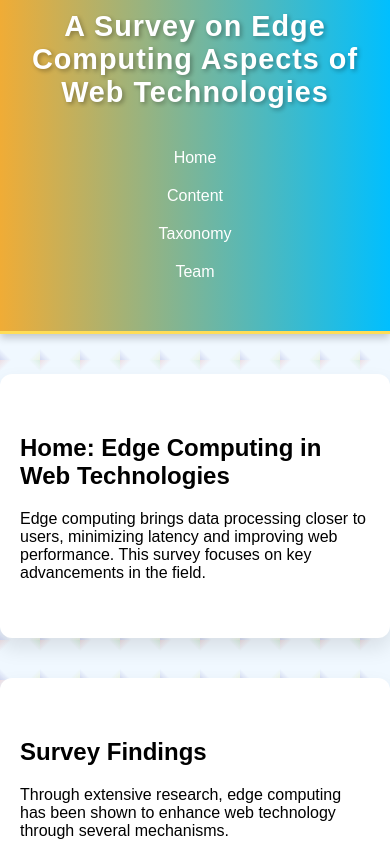
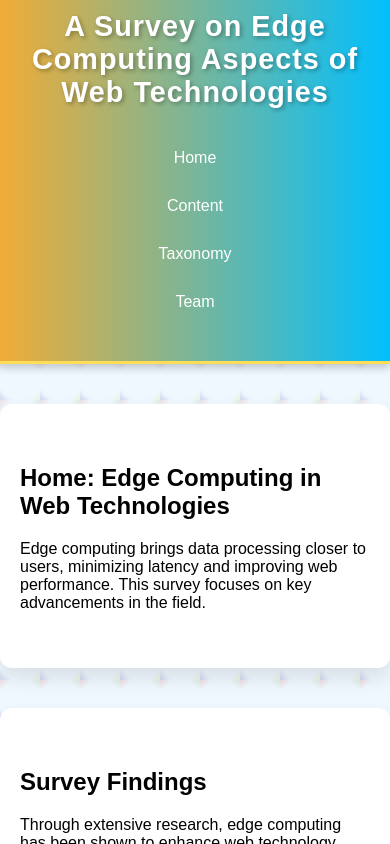
Before and after one commit to vnandala/my-react-app, a React (Create React App) app: page / in a window 390 px wide. Shown: the top 844 px of the page. Built offline with nearby package versions, Linux system fonts and the light colour scheme.

Commit message:
update 5

```diff
--- a/src/App.css
+++ b/src/App.css
@@ -68,18 +68,16 @@ nav a:hover {
 /* Media Query for Mobile */
 @media (max-width: 768px) {
   nav ul {
-    flex-direction: row; /* Keep the items in a horizontal line */
-    justify-content: center; /* Center them horizontally */
-    flex-wrap: nowrap;
-  }
-
-  nav ul li {
-    margin: 0px 0; /* Vertical margin for wrapped items on mobile */
+    display: flex;
+    flex-direction: row; /* Ensure items are horizontal */
+    justify-content: center; /* Center navigation items */
+    flex-wrap: nowrap; /* Prevent wrapping to the next line */
+    gap: 10px; /* Adjust space between items for mobile */
   }
 
   nav a {
-    font-size: 1rem;
-    padding: 2px 5px;
+    font-size: 1rem; /* Reduce font size on mobile */
+    padding: 8px 10px; /* Reduce padding to fit mobile screen */
   }
 }
 
```
